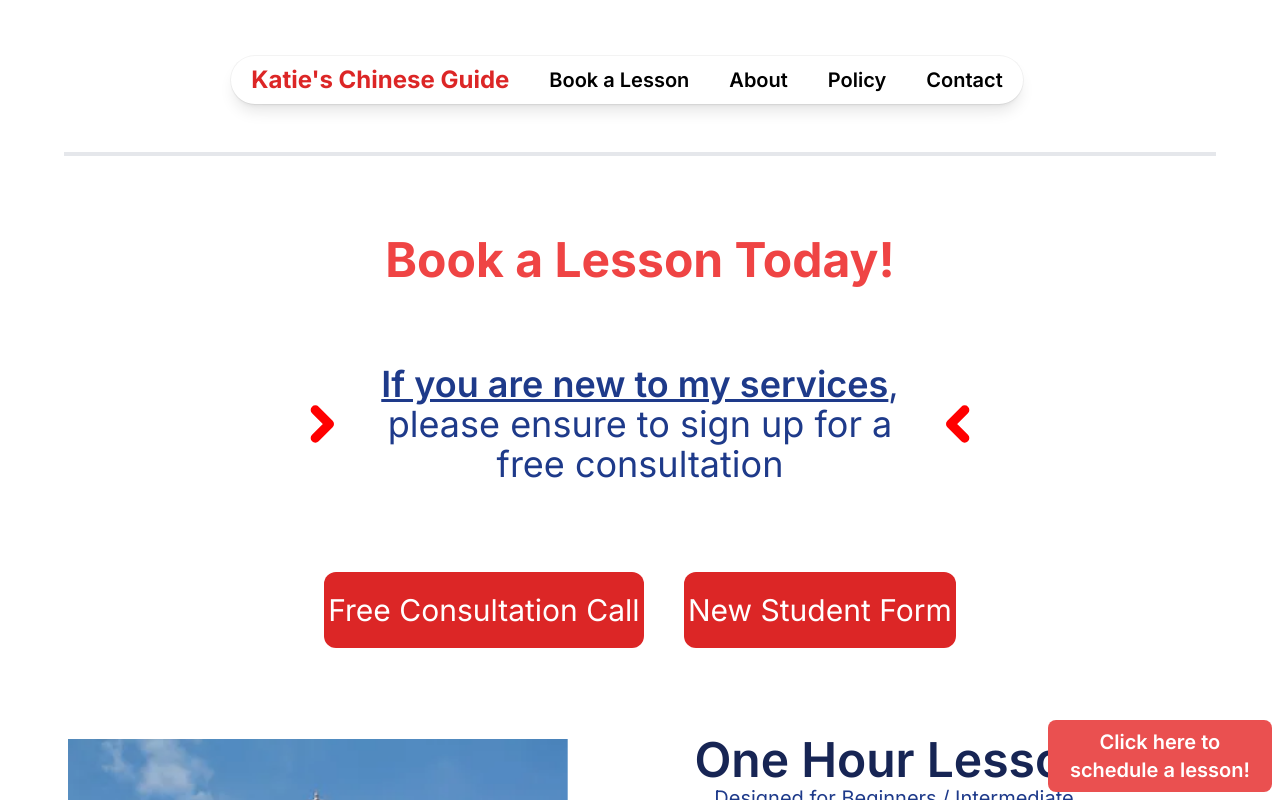
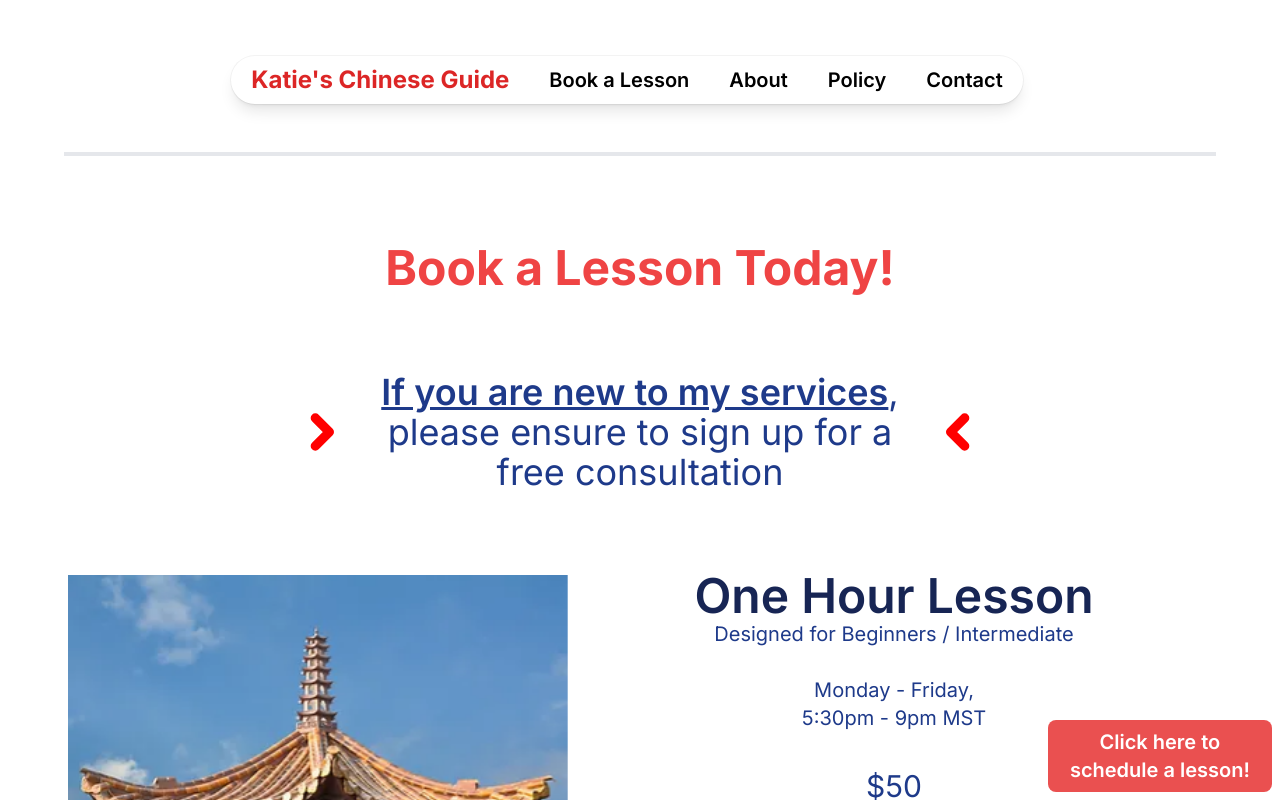
Before and after one commit to zachcygan/chinese_with_katie, a Next.js app: page /services in a window 1280 px wide. Shown: the top 800 px of the page. Built offline with nearby package versions, Linux system fonts and the light colour scheme.

Commit message:
commit-m

```diff
--- a/package.json
+++ b/package.json
@@ -10,7 +10,7 @@
   },
   "dependencies": {
     "@emailjs/browser": "^4.3.3",
-    "@headlessui/react": "^1.7.18",
+    "@headlessui/react": "^1.7.19",
     "@heroicons/react": "^2.1.3",
     "next": "14.1.4",
     "react": "^18",
--- a/src/app/globals.css
+++ b/src/app/globals.css
@@ -71,6 +71,16 @@
   to { scale: 1; opacity: 1; }
 }
 
+@keyframe slide-in-Left {
+  from { transform: translateX(-50%); }
+  to { transform: translateX(0); }
+}
+
+@keyframe slide-in-Right {
+  from { transform: translateX(50%); }
+  to { transform: translateX(0); }
+}
+
 @media(prefers-reduced-motion: reduce){
   .hiddenTransition, .hiddenTransitionLeft, .hiddenTransitionRight, .show, .delayAnimation {
     transition: none;
--- a/src/app/layout.tsx
+++ b/src/app/layout.tsx
@@ -17,7 +17,8 @@ export const metadata: Metadata = {
 export default function RootLayout({ children, }: Readonly<{ children: React.ReactNode; }>) {
   return (
     <html lang="en">
-      <body className={`max-w-6xl mx-auto ${inter.className}`}>
+      <body className={`${inter.className}`}>
+        <div className="max-w-6xl mx-auto">
           <FormDataProvider>
             <header>
               <Navbar />
@@ -30,6 +31,7 @@ export default function RootLayout({ children, }: Readonly<{ children: React.Rea
               <Footer />
             </div>
           </FormDataProvider>
+        </div>
       </body>
     </html>
   );
--- a/src/components/bookLesson.tsx
+++ b/src/components/bookLesson.tsx
@@ -1,6 +1,7 @@
 'use client'
 import React from 'react'
 import { useEffect } from 'react'
+import { Transition } from '@headlessui/react'
 import Link from 'next/link'
 import Image from 'next/image'
 import Lessons from '../components/lessons'
@@ -69,24 +70,55 @@ export default function BookLesson() {
   }, []);
 
   return (
-    <div>
-      <div>
+    <div className='relative overflow-hidden'>
+      <div className='w-full'>
+        <Transition
+          show={true}
+          appear={true}
+          enterFrom='opacity-0 scale-75'
+          enterTo='opacity-1 scale-100'
+          enter='linear duration-1000'
+        >
           <div className="text-3xl lg:text-5xl text-red-500 text-center my-10 lg:p-10 font-bold transitionIn">
             Book a Lesson Today!
           </div>
+        </Transition>
         <div className='flex justify-center items-center mb-3 lg:mb-10'>
-          <div className='scale-105 lg:scale-[1.75] hiddenTransitionLeft'>
+          <Transition
+            show={true}
+            appear={true}
+            enterFrom='opacity-0 -translate-x-1/2'
+            enterTo='opacity-1 translate-x-0'
+            enter='linear duration-1000'
+          >
+            <div className='lg:scale-[1.75]'>
               <VectorRight />
             </div>
-          <div className="text-center text-3xl lg:text-4xl lg:max-w-xl text-blue-900 transitionIn">
+          </Transition>
+          <Transition
+            show={true}
+            appear={true}
+            enterFrom='opacity-0 scale-75'
+            enterTo='opacity-1 scale-100'
+            enter='linear duration-1000'
+          >
+            <div className="text-center text-3xl lg:text-4xl lg:max-w-xl text-blue-900">
               <span className='underline font-semibold'>If you are new to my services</span>, please ensure to sign up for a free consultation
             </div>
-          <div className='scale-105 lg:scale-[1.75] hiddenTransitionRight'>
+          </Transition>
+          <Transition
+            show={true}
+            appear={true}
+            enterFrom='opacity-0 translate-x-1/2'
+            enterTo='opacity-1 translate-x-0'
+            enter='linear duration-1000'
+          >
+            <div className='lg:scale-[1.75]'>
               <VectorLeft />
             </div>
+          </Transition>
         </div>
-
-        <div className="flex flex-col lg:flex-row items-center justify-around max-w-2xl mx-auto lg:py-10">
+        {/* <div className="flex flex-col lg:flex-row items-center justify-around max-w-2xl mx-auto lg:py-10">
           <Link href="https://tidycal.com/chinesewithkatie/15-minute-free-consultation-call" target='_blank'>
             <button className="text-2xl text-white lg:text-3xl bg-red-600 p-5 my-2 rounded-xl hover:scale-[1.05] active:scale[.95] transition px-1 transitionIn">
               Free Consultation Call
@@ -95,24 +127,26 @@ export default function BookLesson() {
           <button className="text-2xl lg:text-3xl text-white bg-red-600 p-5 rounded-xl hover:scale-[1.05] transition px-1 transitionIn">
             New Student Form
           </button>
-        </div>
+        </div> */}
       </div>
       <div>
         <Lessons duration={oneHour.duration} price={oneHour.price} image={oneHour.image} link={oneHour.link} />
         <Lessons duration={thirtyMinutes.duration} price={thirtyMinutes.price} image={thirtyMinutes.image} link={thirtyMinutes.link} />
       </div>
-      <div className='relative'>
-        <div className='bg-[#d2d2d2] diagonal-split-background lg:w-xl'>
+      <div className='relative -m-22 bg-[#d2d2d2] diagonal-split-background left-0 top-0'>
+        <div className='lg:w-xl'>
           <div className='max-w-lg mx-auto text-center text-2xl lg:text-4xl text-blue-900 my-5 lg:my-20 px-2 transitionIn'>
             Availability is displayed on my calendar when booking a lesson. I suggest booking in advance to reserve your desired time slot
           </div>
-          <div className='relative my-10 lg:my-0'>
+          <div className='mt-10 lg:my-0'>
+            <div className='absolute left-0 top-0 w-screen h-full'>
               <Image
                 src='/assets/images/confetti.webp'
                 fill
                 alt='Confetti'
-              className='absolute z-1'
+                className='z-1'
               />
+            </div>
             <div className='p-10'>
               <div className='hiddenTransitionRight delayAnimation'>
                 <div className='text-blue-900 text-2xl lg:text-3xl font-semibold'>
```
Also changed, not shown: 1 other file (tests, documents, lock files or other folders). Lines whose indentation alone changed are shown as unchanged.
